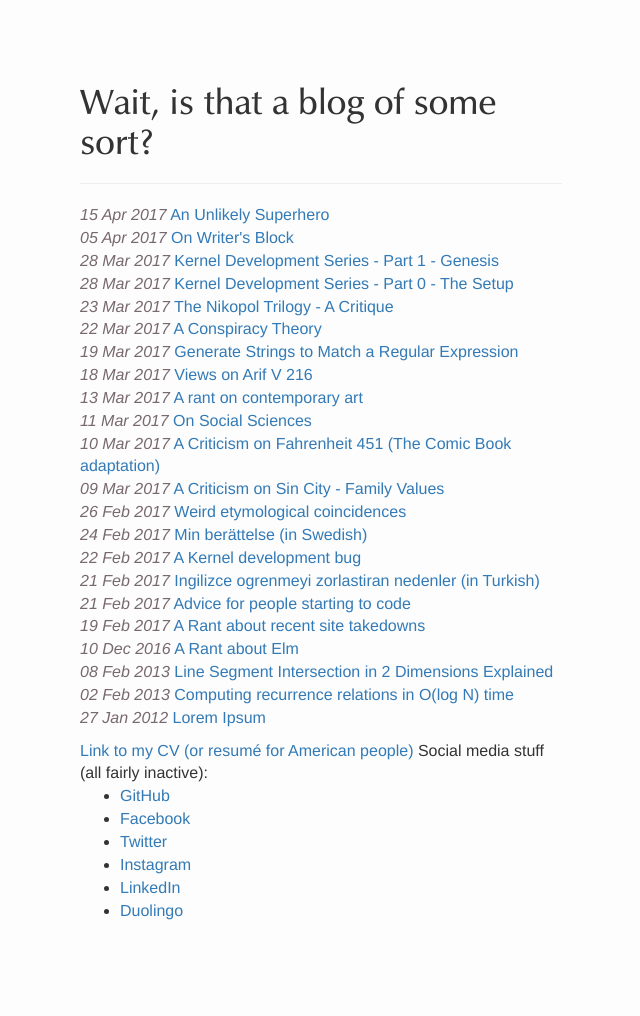
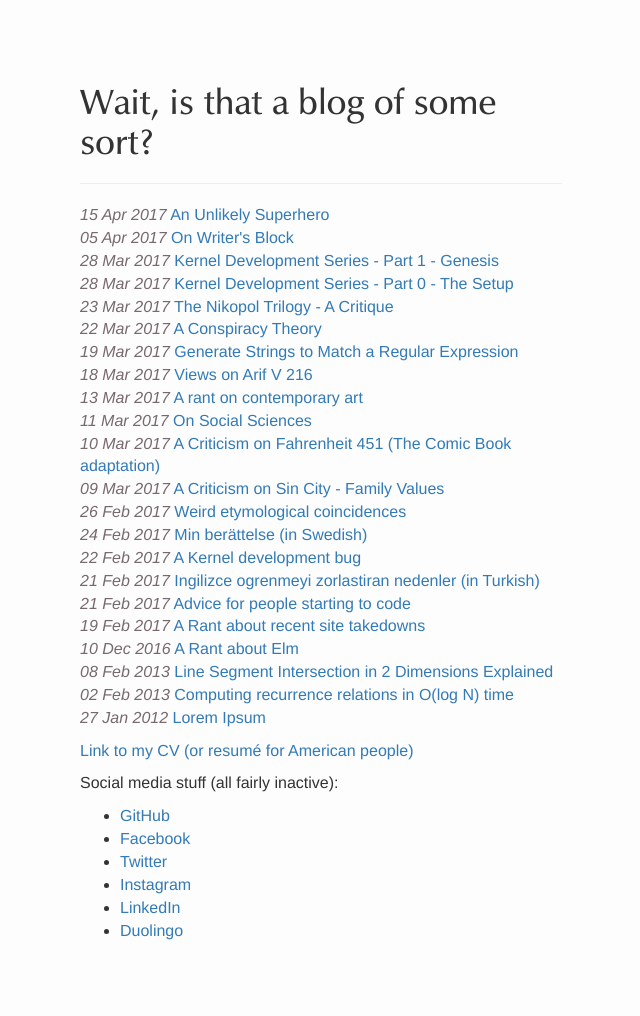
Before and after one commit to kuzux/kuzux.github.io, a Jekyll site: the page built from index.html, in a window 1280 px wide. Shown: the whole page, without its empty margins (319-959 px from the left). Built offline with Jekyll 4.4.1, drawn with Linux system fonts in a browser that asks for light colours.

Commit message:
Why does it look weird?

```diff
--- a/index.html
+++ b/index.html
@@ -11,9 +11,9 @@ title: Wait, is that a blog of some sort?
 {% endfor %}
 </ul>
 
-<a href="cv.pdf">Link to my CV (or resumé for American people)</a>
+<p><a href="cv.pdf">Link to my CV (or resumé for American people)</a><p>
 
-Social media stuff (all fairly inactive):
+<p>Social media stuff (all fairly inactive):<p>
 
 <ul>
     <li><a href="https://github.com/kuzux">GitHub</a></li>
```
